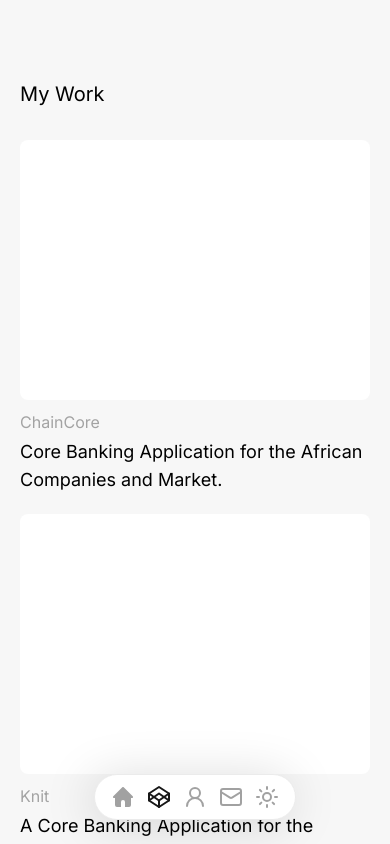
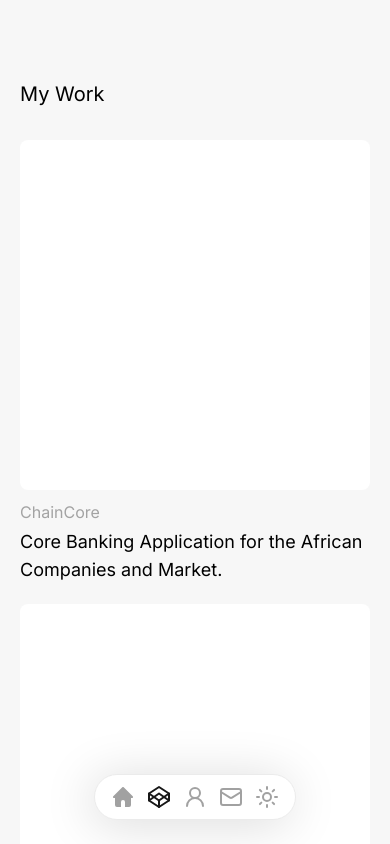
Before and after one commit to ttaiyegbusi/Temitope-Portfolio-2026, a Next.js app: page /work in a window 390 px wide. Shown: the top 844 px of the page. Built offline with nearby package versions, Linux system fonts and the light colour scheme.

Commit message:
feat: update ProjectCard layout to maintain aspect ratio for improved display

```diff
--- a/src/components/ProjectCard.tsx
+++ b/src/components/ProjectCard.tsx
@@ -47,7 +47,7 @@
         onMouseMove={handleMouseMove}
         onMouseEnter={handleMouseEnter}
         onMouseLeave={handleMouseLeave}
-        className="relative bg-bg-white h-[260px] md:h-[300px] w-full rounded-lg overflow-hidden"
+        className="relative bg-bg-white aspect-square md:aspect-auto md:h-[300px] w-full rounded-lg overflow-hidden"
       >
         {video && (
           <video
```
